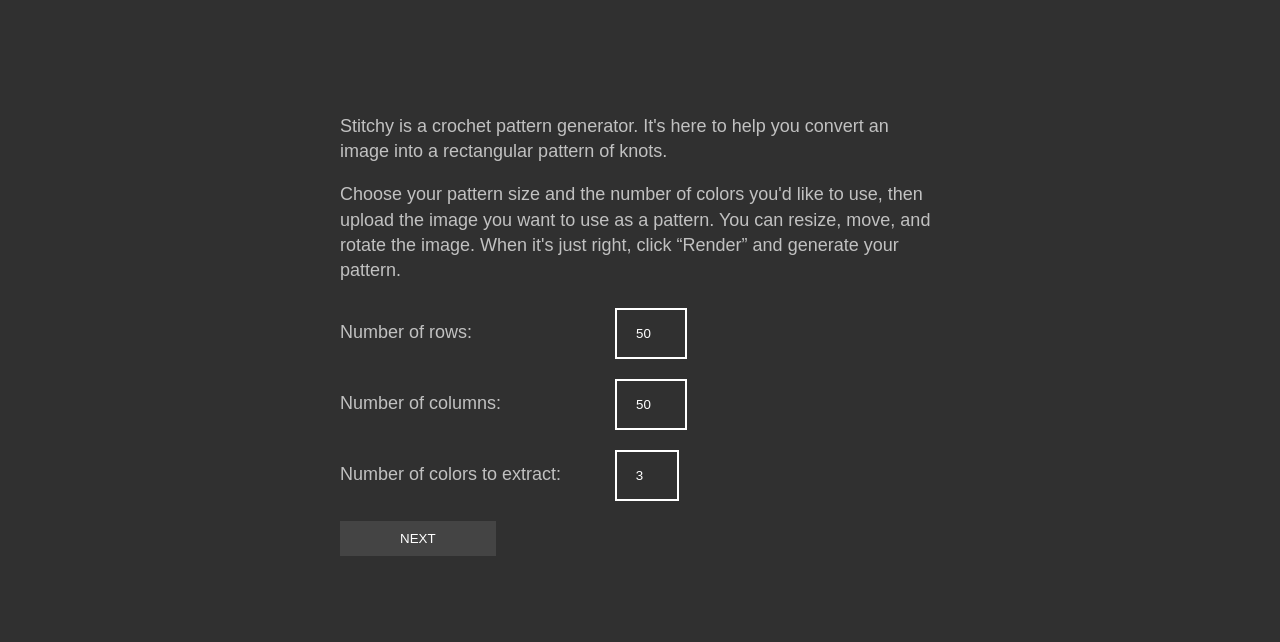
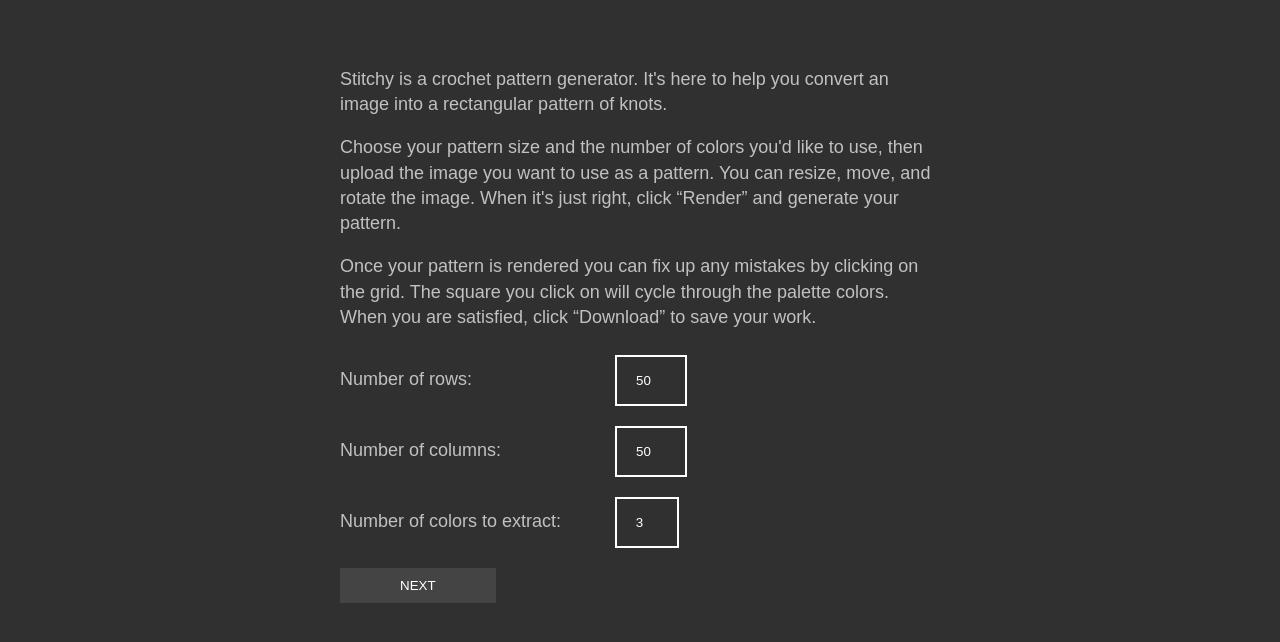
Before and after one commit to jamestomasino/stitchy, a website: page index.html in a window 1280 px wide. Shown: the part 100-742 px from the top of the page. Drawn offline with Linux system fonts and the light colour scheme.

Commit message:
instructions for the touch-up screen

```diff
--- a/index.html
+++ b/index.html
@@ -20,6 +20,7 @@
         <div id="intro">
           <p>Stitchy is a crochet pattern generator. It's here to help you convert an image into a rectangular pattern of knots.</p>
           <p>Choose your pattern size and the number of colors you'd like to use, then upload the image you want to use as a pattern. You can resize, move, and rotate the image. When it's just right, click &ldquo;Render&rdquo; and generate your pattern.</p>
+          <p>Once your pattern is rendered you can fix up any mistakes by clicking on the grid. The square you click on will cycle through the palette colors. When you are satisfied, click &ldquo;Download&rdquo; to save your work.</p>
         </div>
         <label for="rows">
           <span>Number of rows:</span>
```
